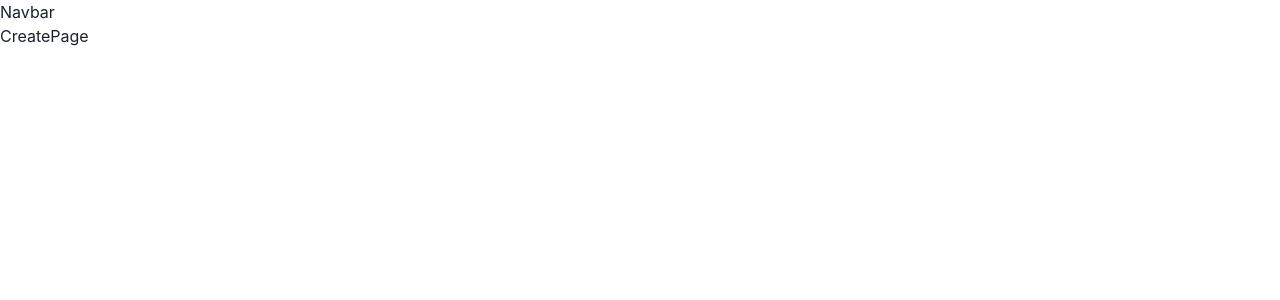
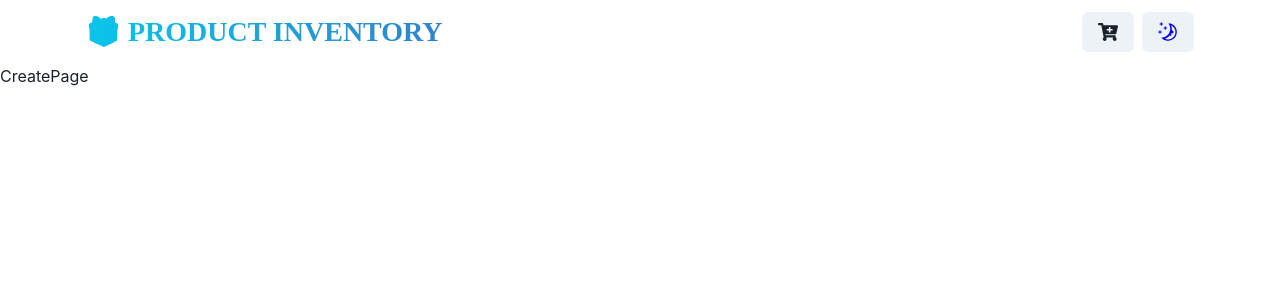
Before and after one commit to Mohammed-Savage/Boutique_Bazaar, a React (Vite) app in the folder frontend/: page /create in a window 1280 px wide. Shown: the top 300 px of the page. Built offline with nearby package versions, Linux system fonts and the light colour scheme.

Commit message:
Set up Product Inventory text and Light mode Dark mode.

```diff
--- a/frontend/package.json
+++ b/frontend/package.json
@@ -10,12 +10,14 @@
     "preview": "vite preview"
   },
   "dependencies": {
+    "@chakra-ui/icons": "^2.1.1",
     "@chakra-ui/react": "^2.10.3",
     "@emotion/react": "^11.14.0",
     "@emotion/styled": "^11.14.0",
     "framer-motion": "^12.12.1",
     "react": "^19.1.0",
     "react-dom": "^19.1.0",
+    "react-icons": "^5.5.0",
     "react-router-dom": "^7.6.0"
   },
   "devDependencies": {
--- a/frontend/src/components/Navbar.jsx
+++ b/frontend/src/components/Navbar.jsx
@@ -1,6 +1,44 @@
-import React from 'react'
+import { Container, Flex, Text, HStack, Button, useColorMode } from "@chakra-ui/react";
+import { Link } from "react-router-dom";
+import { FaCartPlus } from "react-icons/fa";
+import { RxMoon } from "react-icons/rx";
+import { GiStripedSun } from "react-icons/gi";
 
 const Navbar = () => {
-    return <div>Navbar</div>;
+    const { colorMode, toggleColorMode } = useColorMode();
+
+    return <Container maxW={"1140px"} px={4}>
+        <Flex
+            h={16}
+            alignItems={"center"}
+            justifyContent={"space-between"}
+            flexDir={{
+                base: "column",
+                sm: "row",
+            }}
+        >
+            <Text
+                fontSize={{ base: "22", sm: "28" }}
+                fontWeight={"bold"}
+                textTransform={"uppercase"}
+                textAlign={"center"}
+                bgGradient={"linear(to-r, cyan.400, blue.500)"}
+                bgClip={"text"}
+                fontFamily={"ocr-a st"}
+            >
+                <Link to={"/"}>🎁 Product Inventory</Link>
+            </Text>
+            <HStack spacing={2} alignItems={"center"}>
+                <Link to={"/create"}>
+                    <Button>
+                        <FaCartPlus fontSize={20} />
+                    </Button>
+                </Link>
+                <Button onClick={toggleColorMode}>
+                    {colorMode === "light" ? <RxMoon size='20' color="blue" /> : <GiStripedSun size='20' color="yellow" />}
+                </Button>
+            </HStack>
+        </Flex>
+    </Container>;
 };
 export default Navbar;
```
Also changed, not shown: 1 other file (tests, documents, lock files or other folders).
